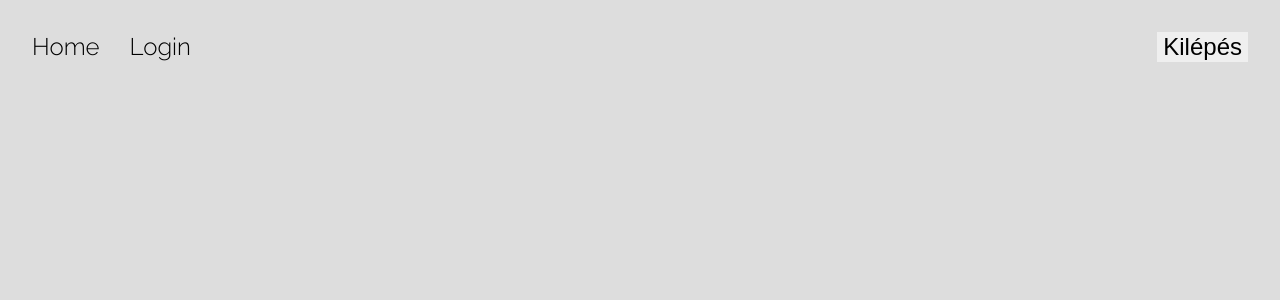
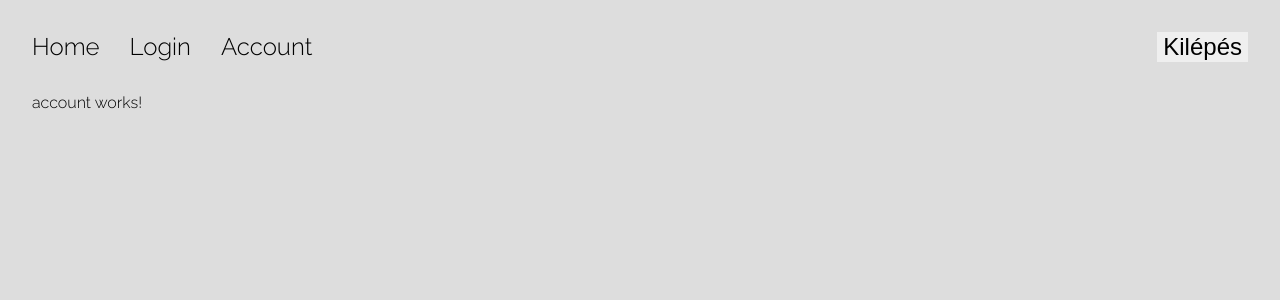
Before and after one commit to gitjuzer/Okito, an Angular app: page /account in a window 1280 px wide. Before the commit this address led to /. Shown: the top 300 px of the page. Built offline with nearby package versions, Linux system fonts and the light colour scheme.

Commit message:
Account Page
Account modul created

```diff
--- /dev/null
+++ b/src/app/account/account.component.html
@@ -0,0 +1,3 @@
+<p>
+  account works!
+</p>
--- /dev/null
+++ b/src/app/account/account.component.ts
@@ -0,0 +1,15 @@
+import { Component, OnInit } from '@angular/core';
+
+@Component({
+  selector: 'app-account',
+  templateUrl: './account.component.html',
+  styleUrls: ['./account.component.scss']
+})
+export class AccountComponent implements OnInit {
+
+  constructor() { }
+
+  ngOnInit() {
+  }
+
+}
--- a/src/app/app-routing.module.ts
+++ b/src/app/app-routing.module.ts
@@ -4,6 +4,7 @@ import { Routes, RouterModule } from '@angular/router';
 import {HomeComponent} from "./home/home.component";
 import {LoginComponent} from "./login/login.component";
 import {RegisterComponent} from "./register/register.component";
+import {AccountComponent} from "./account/account.component";
 
 const routes: Routes = [
   {
@@ -17,6 +18,10 @@ const routes: Routes = [
   {
     path: "register",
     component: RegisterComponent
+  },
+  {
+    path: "account",
+    component: AccountComponent
   }
 ];
 
--- a/src/app/app.component.html
+++ b/src/app/app.component.html
@@ -3,6 +3,7 @@
   <ul>
     <li><a routerLink="home">Home</a></li>
     <li><a routerLink="">Login</a></li>
+    <li><a routerLink="">Account</a></li>
     <li><form action="/users/logout" method="POST" style="float:right"><input type="submit" value="Kilépés"></form></li>
   </ul>
 </nav>
--- a/src/app/app.module.ts
+++ b/src/app/app.module.ts
@@ -15,6 +15,7 @@ import { FormsModule } from '@angular/forms';
 import { BrowserAnimationsModule } from '@angular/platform-browser/animations';
 
 import { UserService } from './user.service';
+import { AccountComponent } from './account/account.component';
 
 @NgModule({
   declarations: [
@@ -23,7 +24,8 @@ import { UserService } from './user.service';
     ContentComponent,
     HomeComponent,
     LoginComponent,
-    RegisterComponent
+    RegisterComponent,
+    AccountComponent
   ],
   imports: [
     BrowserModule,
```
Also changed, not shown: src/app/account/account.component.scss (added), 1 other file (tests, documents, lock files or other folders).
